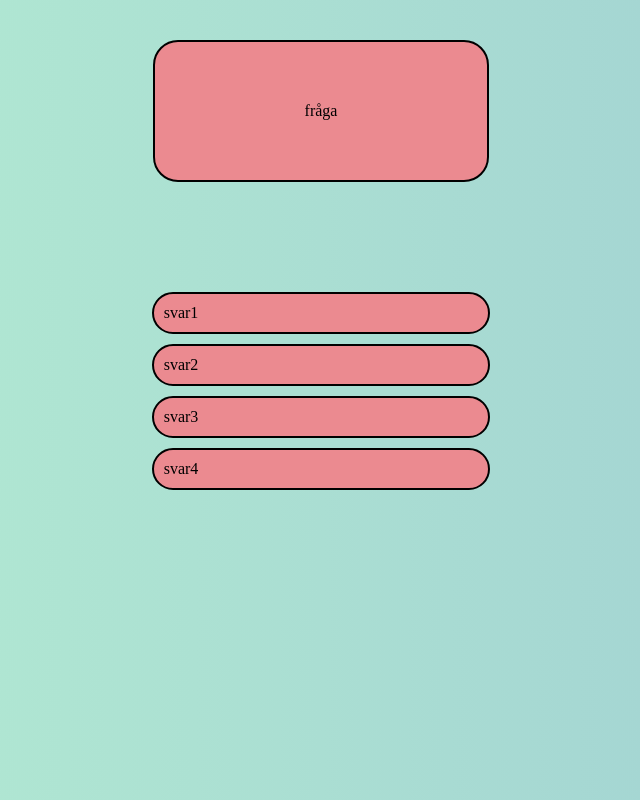
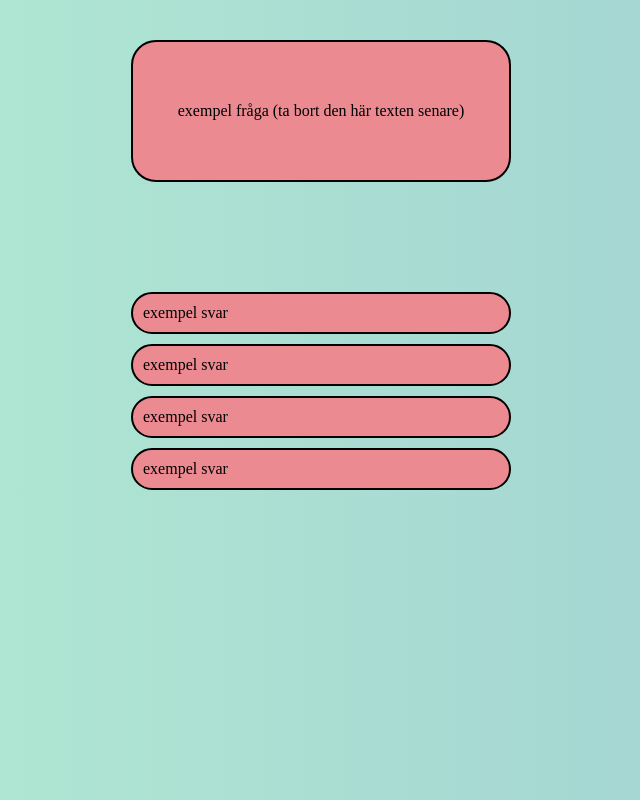
Before and after one commit to Kemal-Guclu/QuizGame-Team-1, a plain HTML site: page questions.html in a window 1280 px wide. Shown: the whole page, without its empty margins (319-959 px from the left). Drawn offline with Linux system fonts and the light colour scheme.

Commit message:
improved the styling to allow longer text

```diff
--- a/questions.css
+++ b/questions.css
@@ -25,7 +25,10 @@ body {
     border: 2px solid black;
     border-radius: 25px;
     margin: 40px 0 100px 0;
-    padding: 60px 150px;
+    padding: 60px 10px;
+    width: 380px;
+    display: flex;
+    justify-content: center;
 }
 
 .answercontainer {
@@ -34,6 +37,7 @@ body {
     border: 2px solid black;
     border-radius: 25px;
     margin-top: 10px;
-    padding: 10px 290px 10px 10px;
+    padding: 10px;
+    width: 380px;
 
 }
--- a/questions.html
+++ b/questions.html
@@ -10,27 +10,27 @@
     <div  class="maincontainer">
         <div class="questioncontainer">
             <!--frågan-->
-            <p class="question" id="question">fråga</p>
+            <p class="question" id="question">exempel fråga (ta bort den här texten senare)</p>
         </div>
 
         <div class="answercontainer">
             <!--svar 1-->
-            <p class="answer" id="answer1">svar1</p>
+            <p class="answer" id="answer1">exempel svar</p>
         </div>
 
         <div class="answercontainer">
             <!--svar 2-->
-            <p class="answer" id="answer2">svar2</p>
+            <p class="answer" id="answer2">exempel svar</p>
         </div>
 
         <div class="answercontainer">
             <!--svar 3-->
-            <p class="answer" id="answer3">svar3</p>
+            <p class="answer" id="answer3">exempel svar</p>
         </div>
 
         <div class="answercontainer">
             <!--svar 4-->
-            <p class="answer" id="answer4">svar4</p>
+            <p class="answer" id="answer4">exempel svar</p>
         </div>
     </div>
 </body>
```
